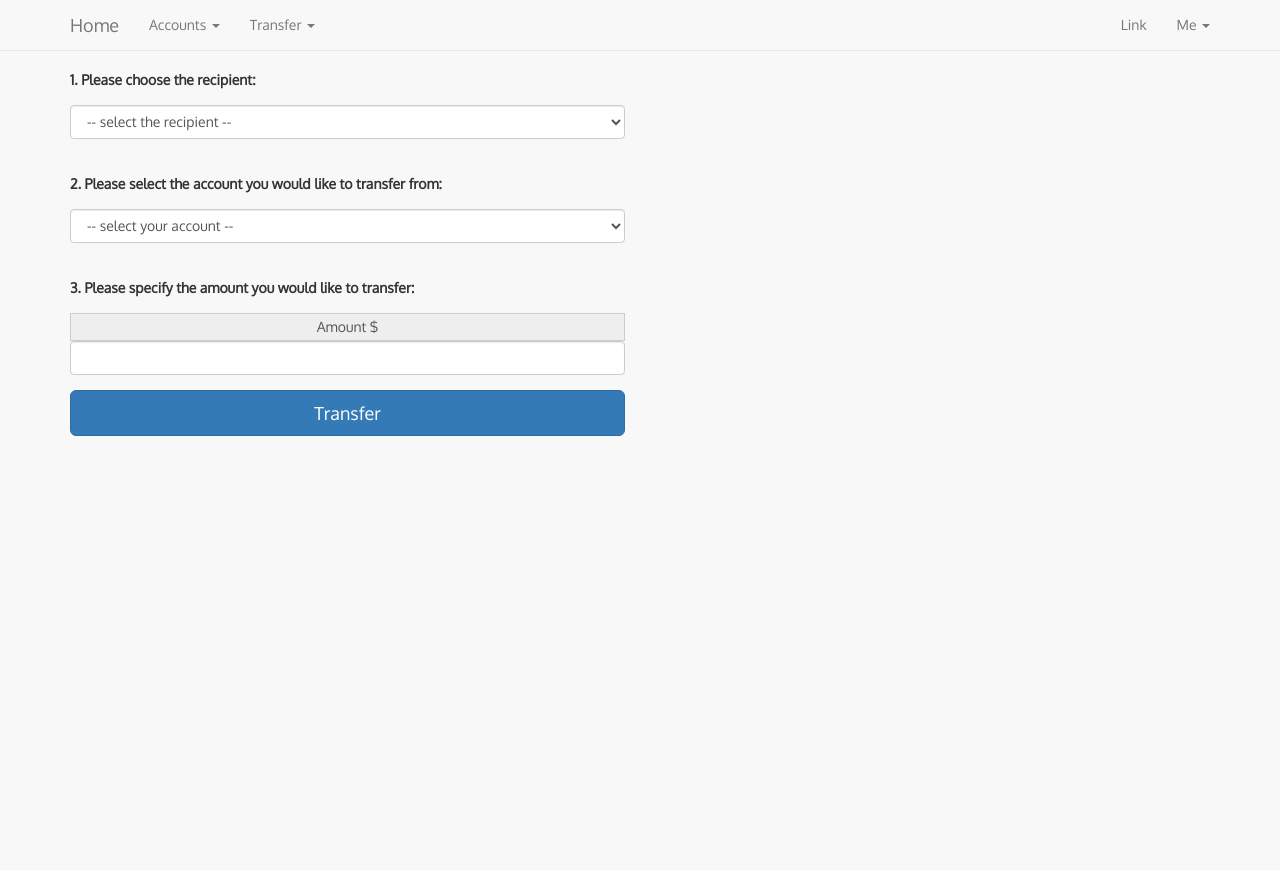
After one commit to raydeng83/OnlineBanking, a Spring Boot app: page /transfer/toSomeoneElse in a window 1280 px wide. The commit adds this page. Run offline with Spring Boot 4, Linux system fonts and the light colour scheme; a user stored in the database is signed in; data that the repository does not hold is empty; some of the project's set-up classes (security, data sources, template engines, error pages and the like) are left out, and stand-ins take their place; some libraries are stand-ins or nearby versions.

Commit message:
add toSomeoneElse transfer

```diff
--- a/UserFront/src/main/java/com/userfront/config/SecurityConfig.java
+++ b/UserFront/src/main/java/com/userfront/config/SecurityConfig.java
@@ -45,11 +45,7 @@ public class SecurityConfig extends WebSecurityConfigurerAdapter {
             "/contact/**",
             "/error/**/*",
             "/console/**",
-            "/signup",
-            "/userFront",
-            "/account/**",
-            "/transfer/**"
-
+            "/signup"
     };
 
     @Override
--- a/UserFront/src/main/java/com/userfront/controller/TransferController.java
+++ b/UserFront/src/main/java/com/userfront/controller/TransferController.java
@@ -105,4 +105,23 @@ public class TransferController {
 
         return "recipient";
     }
+
+    @RequestMapping(value = "/toSomeoneElse",method = RequestMethod.GET)
+    public String toSomeoneElse(Model model, Principal principal) {
+        List<Recipient> recipientList = transactionService.findRecipientList(principal);
+
+        model.addAttribute("recipientList", recipientList);
+        model.addAttribute("accountType", "");
+
+        return "toSomeoneElse";
+    }
+
+    @RequestMapping(value = "/toSomeoneElse",method = RequestMethod.POST)
+    public String toSomeoneElsePost(@ModelAttribute("recipientName") String recipientName, @ModelAttribute("accountType") String accountType, @ModelAttribute("amount") String amount, Principal principal) {
+        User user = userService.findByUsername(principal.getName());
+        Recipient recipient = transactionService.findRecipientByName(recipientName);
+        transactionService.toSomeoneElseTransfer(recipient, accountType, amount, user.getPrimaryAccount(), user.getSavingsAccount());
+
+        return "redirect:/userFront";
+    }
 }
--- a/UserFront/src/main/java/com/userfront/service/TransactionService.java
+++ b/UserFront/src/main/java/com/userfront/service/TransactionService.java
@@ -26,4 +26,6 @@ public interface TransactionService {
     Recipient findRecipientByName(String recipientName);
 
     void deleteRecipientByName(String recipientName);
+
+    void toSomeoneElseTransfer(Recipient recipient, String accountType, String amount, PrimaryAccount primaryAccount, SavingsAccount savingsAccount);
 }
--- a/UserFront/src/main/resources/templates/common/header.html
+++ b/UserFront/src/main/resources/templates/common/header.html
@@ -56,7 +56,7 @@
                     <a href="#" class="dropdown-toggle" data-toggle="dropdown" role="button" aria-haspopup="true" aria-expanded="false">Transfer <span class="caret"></span></a>
                     <ul class="dropdown-menu">
                         <li><a th:href="@{/transfer/betweenAccounts}">Between Accounts</a></li>
-                        <li><a href="#">To Someone Else</a></li>
+                        <li><a th:href="@{/transfer/toSomeoneElse}">To Someone Else</a></li>
                         <li role="separator" class="divider"></li>
                         <li><a th:href="@{/transfer/recipient}">Add/Edit Recipient</a></li>
                     </ul>
--- /dev/null
+++ b/UserFront/src/main/resources/templates/toSomeoneElse.html
@@ -0,0 +1,52 @@
+<!DOCTYPE html>
+<html lang="en" xmlns:th="http://www.w3.org/1999/xhtml">
+<head th:replace="common/header :: common-header"/>
+<body roleId="page-top" data-spy="scroll" data-target=".navbar-fixed-top">
+<head th:replace="common/header :: navbar"/>
+<div class="container main">
+    <div class="row">
+        <div class="col-md-6">
+            <form th:action="@{/transfer/toSomeoneElse}" method="post">
+                <div class="form-group" >
+                    <label for="recipientName">1. Please choose the recipient:</label>
+                    <select class="form-control" th:value="${recipientName}"  name="recipientName" id="recipientName" required="required">
+                        <option disabled="disabled" selected="selected"> -- select the recipient -- </option>
+                        <option data-th-each="eachRecipient : ${recipientList}" data-th-text="${eachRecipient.name}"></option>
+                    </select>
+                    <br />
+                </div>
+
+                <div class="form-group" >
+                    <label for="accountType">2. Please select the account you would like to transfer from:</label>
+                    <select class="form-control" th:value="${accountType}" name="accountType" id="accountType" required="required">
+                        <option disabled="disabled" selected="selected"> -- select your account -- </option>
+                        <option>Primary</option>
+                        <option>Savings</option>
+                    </select>
+                    <br />
+                </div>
+
+                <div class="form-group">
+                    <label>3. Please specify the amount you would like to transfer: </label>
+                    <span class="input-group-addon">Amount $</span>
+                    <input th:value="${amount}" type="text" name="amount" id="amount" class="form-control" aria-label="Amount (to the nearest dollar)"/>
+                </div>
+
+                <input type="hidden"
+                       name="${_csrf.parameterName}"
+                       value="${_csrf.token}"/>
+
+                <button class="btn btn-lg btn-primary btn-block" type="submit">Transfer</button>
+            </form>
+
+            <div class="col-md-6">
+            </div>
+        </div>
+    </div>
+</div>
+
+
+<div th:replace="common/header :: body-bottom-scripts"/>
+
+</body>
+</html>
```
Also changed, not shown: UserFront/src/main/java/com/userfront/service/impl/TransactionServiceImpl.java (+21 -1 lines).
